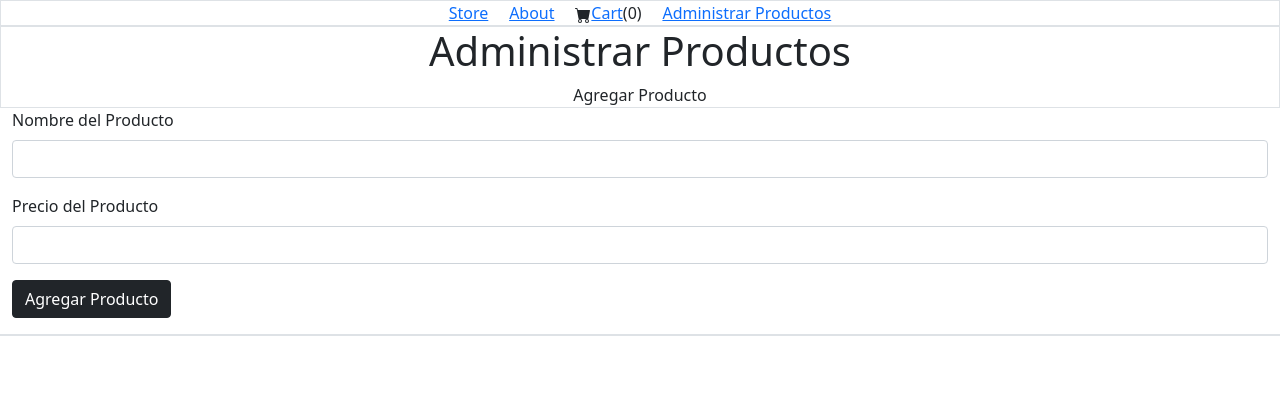
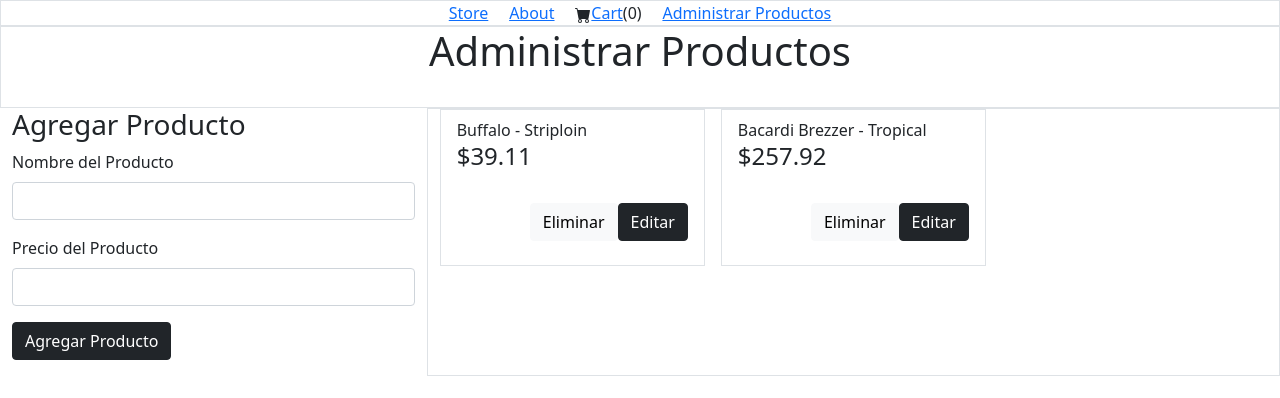
Before and after one commit to PabloSanchezB/programacion_web, a React (Create React App) app in the folder Ejercicio_React_15_10_2021/store_app/: page /admin_product in a window 1280 px wide. Shown: the top 398 px of the page. Built offline with nearby package versions, Linux system fonts and the light colour scheme.

Commit message:
Ultimos Detalles Hooks

```diff
--- a/Ejercicio_React_15_10_2021/store_app/src/componentes/AdmProductos.js
+++ b/Ejercicio_React_15_10_2021/store_app/src/componentes/AdmProductos.js
@@ -7,9 +7,8 @@
     return(
         <>
         <Row>
-            <Col className="col py5 text-center border">
+            <Col className="col pb-4 text-center border ">
                 <h1>Administrar Productos</h1>
-                <span>Agregar Producto</span>
             </Col>
         </Row>
         <ProductList />
--- a/Ejercicio_React_15_10_2021/store_app/src/componentes/EditProdForm.js
+++ b/Ejercicio_React_15_10_2021/store_app/src/componentes/EditProdForm.js
@@ -23,11 +23,13 @@
     }
 
     return(
+        <>
+        <h3>Modificar Producto</h3>
         <form onSubmit={onSubmitForm}>
 
             <div className="mb-3">
                 <label htmlFor="nameProduct" className="form-label">Nombre del Producto</label>
-                <input type="text" class="form-control" id="nameProduct"
+                <input autoFocus type="text" class="form-control" id="nameProduct"
                 name="nombre" value={estadoForm.nombre} onChange={gestionarCamposForm} />
             </div>
             <div className="mb-3">
@@ -40,6 +42,7 @@
             </div>
 
       </form>
+      </>
     );
 
 }
--- a/Ejercicio_React_15_10_2021/store_app/src/componentes/ProductForm.js
+++ b/Ejercicio_React_15_10_2021/store_app/src/componentes/ProductForm.js
@@ -23,6 +23,8 @@
     }
 
     return(
+        <>
+        <h3>Agregar Producto</h3>
         <form onSubmit={onSubmitForm}>
 
             <div className="mb-3">
@@ -40,6 +42,7 @@
             </div>
 
       </form>
+      </>
     );
 
 }
--- a/Ejercicio_React_15_10_2021/store_app/src/componentes/ProductList.js
+++ b/Ejercicio_React_15_10_2021/store_app/src/componentes/ProductList.js
@@ -6,7 +6,10 @@
 import EditProdForm from "./EditProdForm";
 
 export default function ProductList(){
-    const itemsInitial = [];
+    const itemsInitial = [
+        {id:0,nombre:'Buffalo - Striploin',Precio:'39.11'},
+        {id:1,nombre:'Bacardi Brezzer - Tropical',Precio:'257.92'}
+    ];
 
     const [items, setItems] = useState(itemsInitial);
 
@@ -14,7 +17,7 @@
 
     const [auxItem, setAuxItem] = useState({});
 
-    const [idCount, setIdCount] = useState(1);
+    const [idCount, setIdCount] = useState(itemsInitial.length);
 
     const alEnviarForm = (itemFromForm) => {
         const idI = idCount;
@@ -47,25 +50,27 @@
     }
 
     return (
-        <>
         <Row>
+            <Col className="col-4">
             {showForm(showEditForm)}
-        </Row>
-        <Row className="border">
-            <Col>
+            </Col>
+            <Col className="col-8 border">
+            <Row className="g-3">
             {
 
                 items.map(item => (
-                    <>
+                    <Col className="col-4">
+                        <div className="border px-3 pt-2">
                         <AdmProductItem producto={item} eliminar={alEliminar} showEdit={setShowEditForm}
                         aux={setAuxItem}/>
-                    </>
+                        </div>
+                    </Col>
                     )
                 )
 
             }
+            </Row>
             </Col>
         </Row>
-        </>
     );
 }
```
Also changed, not shown: Ejercicio_React_15_10_2021/store_app/src/componentes/GridProduct.js (+0 -35 lines).
